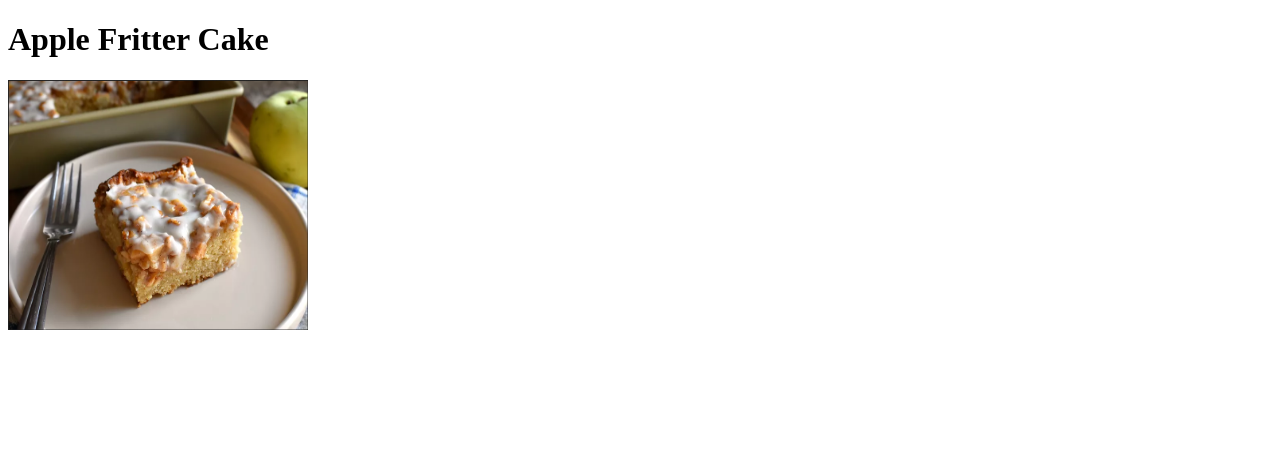
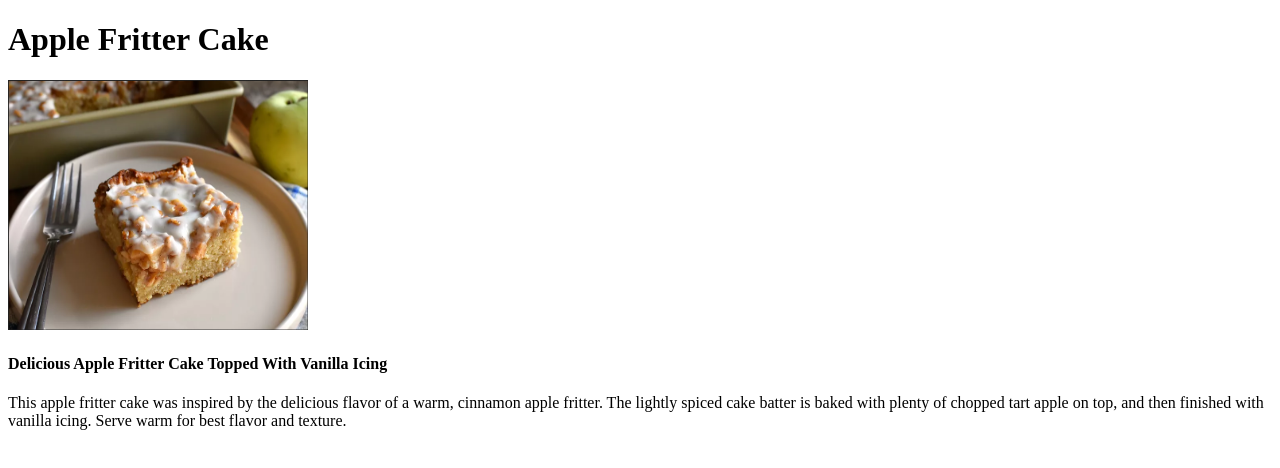
Before and after one commit to wards22/odin-recipes, a plain HTML site: page recipes/apple-fritter-cake.html in a window 1280 px wide. Drawn offline with Linux system fonts and the light colour scheme.

Commit message:
Add description to apple fritter cake recipe page

```diff
--- a/recipes/apple-fritter-cake.html
+++ b/recipes/apple-fritter-cake.html
@@ -10,5 +10,11 @@
         <h1>Apple Fritter Cake</h1>
         <img src="../img/apple-fritter-cake.png" alt="Decadent Apple Fritter Cake"
         height="250" width="300">
+        <h4>Delicious Apple Fritter Cake Topped With Vanilla Icing</h4>
+        <p>
+            This apple fritter cake was inspired by the delicious flavor of a warm, cinnamon apple fritter.
+            The lightly spiced cake batter is baked with plenty of chopped tart apple on top, and then finished with vanilla icing.
+            Serve warm for best flavor and texture.
+        </p>
     </body>
 </html>
```
